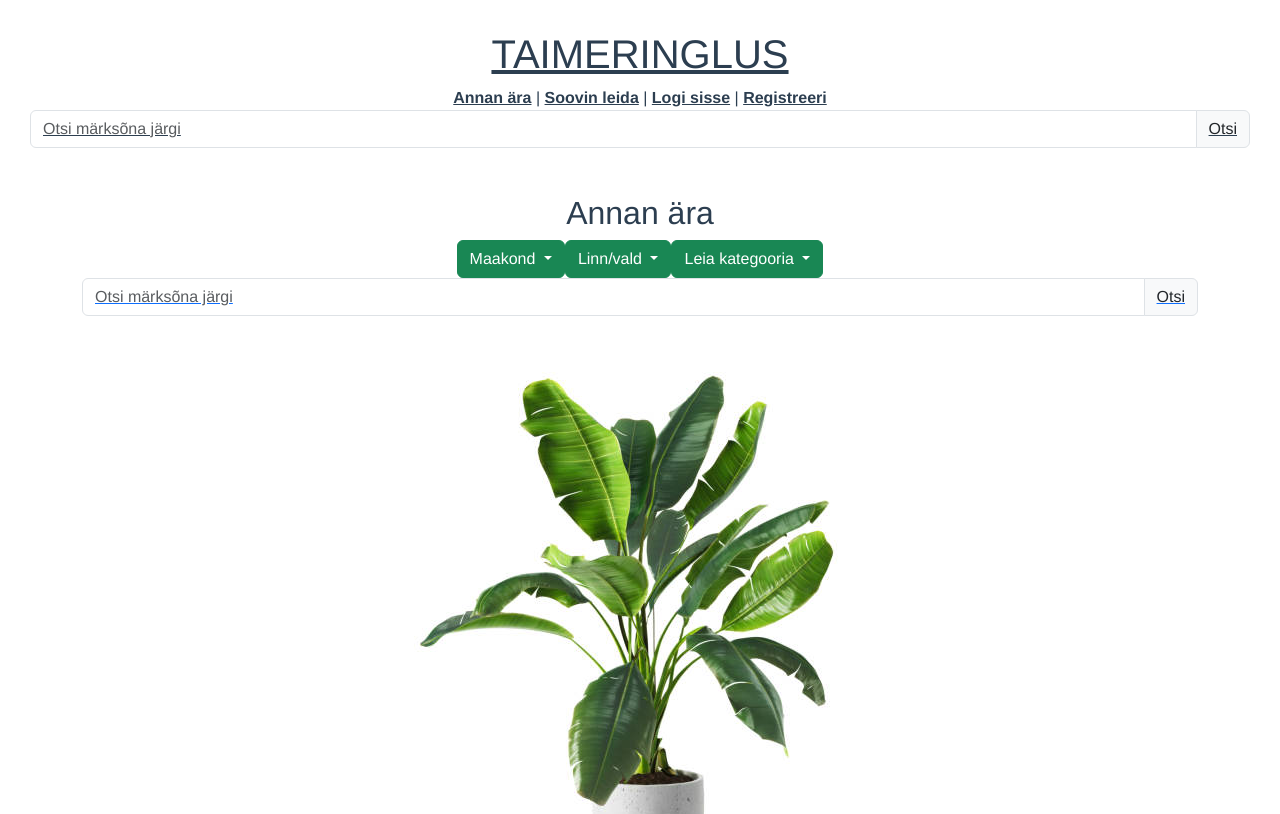
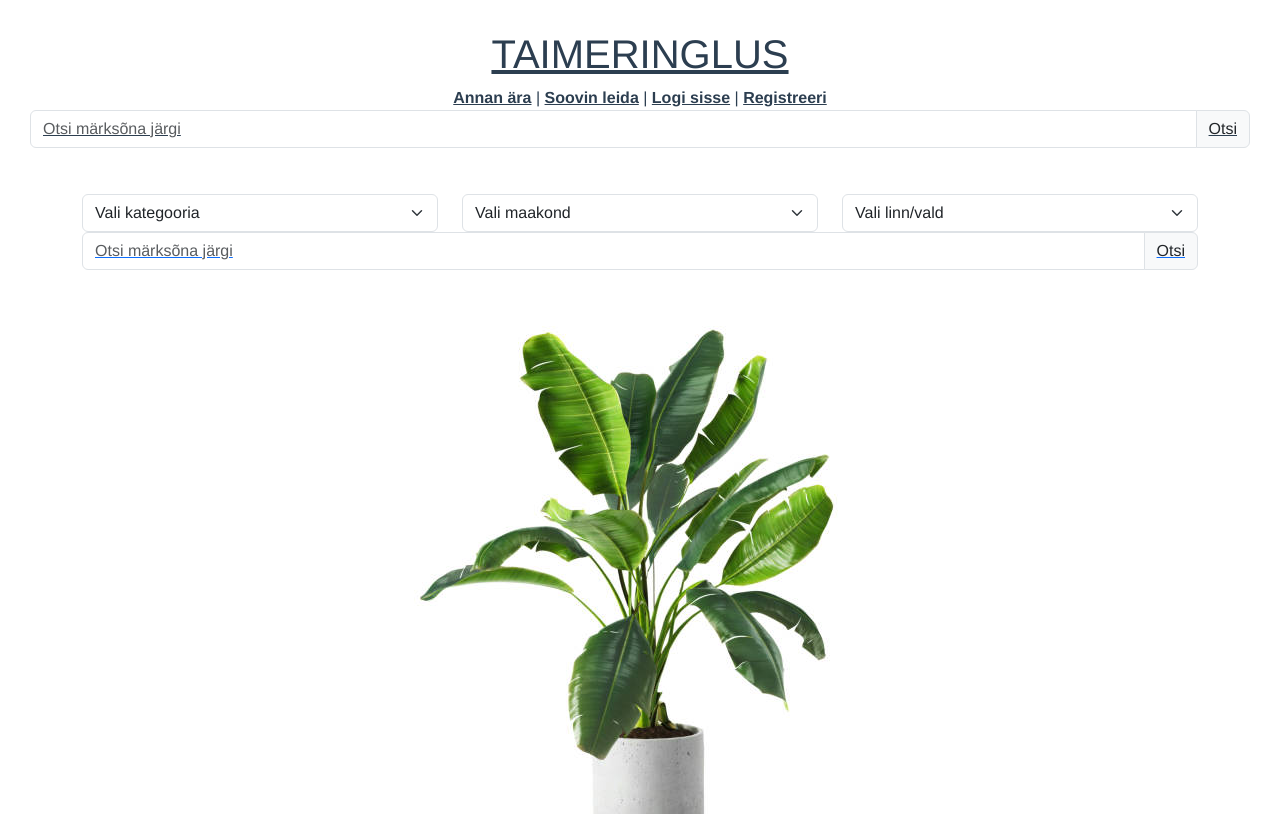
Before and after one commit to karin-v/flowerfront, a Vue app: page /error in a window 1280 px wide. Shown: the top 814 px of the page. Built offline with nearby package versions, Linux system fonts and the light colour scheme.

Commit message:
Add Item - dropdowns corrected, newItem post in progress

```diff
--- a/src/components/category/CategoriesDropdown.vue
+++ b/src/components/category/CategoriesDropdown.vue
@@ -1,7 +1,7 @@
 <template>
-  <select @change="handleCategoryDropdownChange" class="form-select">
+  <select :value="selectedCategoryId" @change="handleCategoryDropdownChange" class="form-select">
     <option selected value=0>Vali kategooria</option>
-    <option v-for="category in categories" :key="category.categoryId">{{category.categoryName}}</option>
+    <option v-for="category in categories" :key="category.categoryId" :value="category.categoryId">{{category.categoryName}}</option>
   </select>
 </template>
 
--- a/src/components/county/CountyDropdown.vue
+++ b/src/components/county/CountyDropdown.vue
@@ -1,7 +1,7 @@
 <template>
-  <select @change="handleCountyDropdownChange" class="form-select">
+  <select :value="selectedCountyId" @change="handleCountyDropdownChange" class="form-select">
     <option selected value=0>Vali maakond</option>
-    <option v-for="county in counties" :key="county.countyId">{{county.countyName}}</option>
+    <option v-for="county in counties" :key="county.countyId" :value="county.countyId">{{county.countyName}}</option>
   </select>
 </template>
 
--- a/src/components/region/RegionDropdown.vue
+++ b/src/components/region/RegionDropdown.vue
@@ -1,5 +1,5 @@
 <template>
-  <select @change="handleRegionDropdownChange" class="form-select">
+  <select :value="selectedRegionId" @change="handleRegionDropdownChange" class="form-select">
     <option selected value=0>Vali linn/vald</option>
     <option v-for="region in regions" :key="region.regionId">{{region.regionName}}</option>
   </select>
--- a/src/components/transaction/TransactionTypeDropdown.vue
+++ b/src/components/transaction/TransactionTypeDropdown.vue
@@ -1,25 +1,26 @@
 <template>
-  <select @change="handleTransactionTypeDropdownChange" class="form-select">
+  <select :value="selectedTransactionTypeId" @change="handleTransactionTypeDropdownChange" class="form-select">
     <option selected value=0>Vali tehingutüüp</option>
-    <option v-for="transactionType in transactionTypes" :key="transactionType.transactionTypeId">{{transactionType.transactionTypeName}}</option>
+    <option v-for="transactionType in transactionTypes" :key="transactionType.transactionTypeId" :value="transactionType.transactionTypeId">
+      {{ transactionType.transactionTypeName }}
+    </option>
   </select>
 </template>
 
 <script>
 export default {
   name: 'TransactionTypeDropdown',
-  props:{
-    transactionTypes:{},
-    selectedTransactionTypeId:{
+  props: {
+    transactionTypes: {},
+    selectedTransactionTypeId: {
       type: Number,
-      default:0
-
+      default: 0
     }
   },
-  methods:{
+  methods: {
 
-    handleTransactionTypeDropdownChange(event){
-      this.$emit('event-new-transactiontype-selected', Number(event.target.value))
+    handleTransactionTypeDropdownChange(event) {
+      this.$emit('event-new-transaction-type-selected', Number(event.target.value))
     },
   }
 
--- a/src/services/NavigationService.js
+++ b/src/services/NavigationService.js
@@ -2,7 +2,7 @@ import router from "@/router";
 
 export default {
     navigateToErrorView() {
-        router.push({name: 'errorRoute'})
+        // router.push({name: 'errorRoute'})
     },
 
     navigateToRegisterView() {
--- a/src/services/RegionService.js
+++ b/src/services/RegionService.js
@@ -2,7 +2,11 @@ import axios from "axios";
 
 export default {
 
-    sendGetRegionsRequest() {
-        return axios.get('/regions');
+    sendGetRegionsRequest(countyId) {
+        return axios.get('/regions', {
+            params: {
+                countyId: countyId
+            }
+        });
     }
 }
--- a/src/views/AddItemView.vue
+++ b/src/views/AddItemView.vue
@@ -8,8 +8,10 @@
 
       <div class="col col-3">
         <div class="mb-4 d-flex justify-content-end align-items-center">
-          <TransactionTypeDropdown :transactiontypes="transactionTypes"
-                                   :selected-transactiontype-id="transactionTypes.transactionTypeId"/>
+          <TransactionTypeDropdown :transaction-types="transactionTypes"
+                                   @event-new-transaction-type-selected="setNewItemTransactionTypeId"
+
+          />
         </div>
         <div class="mb-4 d-flex justify-content-end align-items-center">
           <CategoriesDropdown :categories="categories" :selected-category-id="categories.categoryId"/>
@@ -34,10 +36,12 @@
 
       <div class="col col-3 justify-content-center" >
         <div class="mb-4 d-flex justify-content-end align-items-center">
-          <CountyDropdown :counties="counties" :selected-county-id="counties.countyId"/>
+          <CountyDropdown :counties="counties" :selected-county-id="counties.countyId"
+            @event-new-county-selected="updateRegionsDropdown"
+          />
         </div>
         <div class="mb-4 d-flex justify-content-end align-items-center">
-          <RegionDropdown :regions="regions" :selected-region-id="regions.regionId"/>
+          <RegionDropdown :regions="regions" :selected-region-id="newItem.regionId" />
         </div>
         <div>
           <div>
@@ -64,6 +68,7 @@
 
 
 <script>
+import TransactionTypeDropdown from "@/components/transaction/TransactionTypeDropdown.vue";
 import CategoriesDropdown from "@/components/category/CategoriesDropdown.vue";
 import CountyDropdown from "@/components/county/CountyDropdown.vue";
 import RegionDropdown from "@/components/region/RegionDropdown.vue";
@@ -75,7 +80,6 @@ import ItemService from "@/services/ItemService";
 import AlertDanger from "@/components/alert/AlertDanger.vue";
 import AlertSuccess from "@/components/alert/AlertSuccess.vue";
 import TransactionTypeService from "@/services/TransactionTypeService";
-import TransactionTypeDropdown from "@/components/transaction/TransactionTypeDropdown.vue";
 import ImageInput from "@/components/image/ImageInput.vue";
 import ItemImage from "@/components/image/ItemImage.vue";
 
@@ -91,9 +95,9 @@ export default {
     return {
       successMessage: '',
       errorMessage: '',
+
       newItem: {
-
-        userId: 0,
+        userId: sessionStorage.getItem('userId'),
         categoryId: 0,
         countyId: 0,
         regionId: 0,
@@ -101,16 +105,17 @@ export default {
         name: '',
         description: '',
         totalQuantity: 0,
-        availableQuantity: 0,
         imageData: '',
 
       },
+
       categories: [
         {
           categoryId: 0,
           categoryName: '',
         }
       ],
+
       counties: [
         {
           countyId: 0,
@@ -123,6 +128,7 @@ export default {
           regionName: '',
         }
       ],
+
       transactionTypes: [
         {
           transactionTypeId: 0,
@@ -131,7 +137,17 @@ export default {
       ],
     }
   },
+
   methods: {
+
+    setNewItemTransactionTypeId(transactionTypeId) {
+      this.newItem.transactionTypeId = transactionTypeId
+    },
+
+    updateRegionsDropdown(selectedCountyId) {
+      this.newItem.countyId = selectedCountyId
+      this.getRegionsByCountyId(this.newItem.countyId)
+    },
 
     getAllTransactionTypes() {
       TransactionTypeService.sendGetTransactionTypeRequest()
@@ -140,7 +156,7 @@ export default {
     },
 
     handleGetTransactionTypeRequest(response) {
-      this.categories = response.data;
+      this.transactionTypes = response.data;
     },
 
     getAllCategories() {
@@ -162,8 +178,9 @@ export default {
     handleGetCountiesResponse(response) {
       this.counties = response.data;
     },
-    getAllRegions() {
-      RegionService.sendGetRegionsRequest()
+
+    getRegionsByCountyId(selectedCountyId) {
+      RegionService.sendGetRegionsRequest(selectedCountyId)
           .then(response => this.handleGetRegionsResponse(response))
           .catch(() => NavigationService.navigateToErrorView())
     },
@@ -209,7 +226,7 @@ export default {
   beforeMount() {
     this.getAllCategories()
     this.getAllCounties()
-    this.getAllRegions()
+    this.getRegionsByCountyId(this.newItem.countyId)
     this.getAllTransactionTypes()
   },
 }
--- a/src/views/GiveAway.vue
+++ b/src/views/GiveAway.vue
@@ -1,63 +1,29 @@
 <template>
   <div class="container text-center">
     <div class="row">
-      <div class="col">
-        <h2>Annan ära</h2>
-      </div>
-    </div>
-
-    <div class="btn-group">
-      <button type="button" class="btn btn-success dropdown-toggle" data-bs-toggle="dropdown" aria-expanded="false">
-        Maakond
-      </button>
-      <ul class="dropdown-menu">
-
-      </ul>
-    </div>
-
-    <div class="btn-group">
-      <button type="button" class="btn btn-success dropdown-toggle" data-bs-toggle="dropdown" aria-expanded="false">
-        Linn/vald
-      </button>
-      <ul class="dropdown-menu">
-
-      </ul>
-    </div>
-
-    <div class="btn-group">
-      <button type="button" class="btn btn-success dropdown-toggle" data-bs-toggle="dropdown" aria-expanded="false">
-        Leia kategooria
-      </button>
-      <ul class="dropdown-menu">
-
-      </ul>
-    </div>
-    <router-link to="/search">
+      <div class="col"><CategoriesDropdown/></div>
+      <div class="col"><CountyDropdown/></div>
+      <div class="col"><RegionDropdown/></div>
+      <div><router-link to="/search">
         <div class="input-group mb-3">
           <input type="text" class="form-control" placeholder="Otsi märksõna järgi" aria-label="Otsi märksõna järgi"
                  aria-describedby="basic-addon2">
           <span class="input-group-text" id="basic-addon2">Otsi</span>
+        </div></router-link></div>
     </div>
 
+
+  <div class="row">
         <div class="col">
           <img src="../assets/istockphoto-1380361370-612x612.jpg" class="rounded mx-auto d-block">
           <p class="fw-bold">Banaanipuu</p>
-        <img src="../assets/orchid-spider-plant-7bc6dab8-4cb320efcec64205a3a2e0fb9ff0e2db.jpg" class="rounded mx-auto d-block">
+          <img src="../assets/orchid-spider-plant-7bc6dab8-4cb320efcec64205a3a2e0fb9ff0e2db.jpg"
+               class="rounded mx-auto d-block">
           <p class="fw-bold">Ämbliku puu</p>
           <img src="../assets/zidi01360.jpg" class="rounded mx-auto d-block">
           <p class="fw-bold">Porgandi seemned</p>
         </div>
-    </router-link>
-    <div>
 
-    </div>
-
-    <div class="row mt-5 align-items-center">
-
-      <div class="justify-content-between">
-        <button type="button" class="btn btn-success me-3">Lisa kuulutus</button>
-        <button @click="navigateToHomeView" type="submit" class="btn btn-success me-3">Avalehele</button>
-      </div>
     </div>
   </div>
 
@@ -65,9 +31,13 @@
 
 <script>
 import NavigationService from "@/services/NavigationService";
+import CountyDropdown from "@/components/county/CountyDropdown.vue";
+import RegionDropdown from "@/components/region/RegionDropdown.vue";
+import CategoriesDropdown from "@/components/category/CategoriesDropdown.vue";
 
 export default {
   name: "GiveAway",
+  components: {CategoriesDropdown, RegionDropdown, CountyDropdown},
   data() {
 
   },
```
Lines whose indentation alone changed are shown as unchanged.
